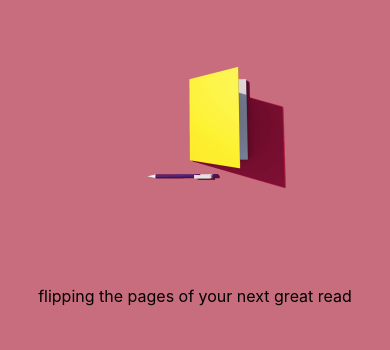
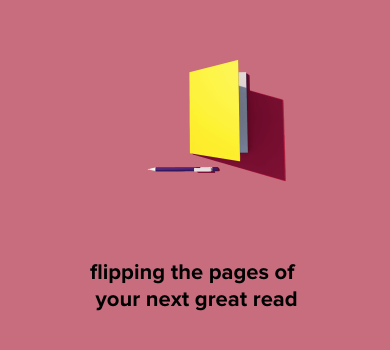
Before and after one commit to anshkaggarwal22/flippr, a React Native app: screen /Home in a window 390 px wide. Shown: the part 286-636 px from the top of the page. Built offline with nearby package versions, Linux system fonts and the light colour scheme; no server answers.

Commit message:
Loading finish

```diff
--- a/Screens/Home.js
+++ b/Screens/Home.js
@@ -48,7 +48,6 @@ const Home = ({ token, navigation }) => {
   };
 
   const handleDislike = () => {
-    Alert.alert('Disliked!', `${book.title} has been skipped.`);
     fetchBook();
   };
 
@@ -90,7 +89,7 @@ const Home = ({ token, navigation }) => {
     setShowMenu(false);
   };
 
-  if (!book) return <Loading />;
+  if (!book) return <Loading/>;
 
   return (
     <ImageBackground
--- a/Screens/Loading.js
+++ b/Screens/Loading.js
@@ -9,7 +9,7 @@ const Loading = () => {
         style={styles.gif}
         resizeMode="contain"
       />
-      <Text style={styles.text}>flipping the pages of your next great read</Text>
+      <Text style={styles.text}>flipping the pages of {"\n"} your next great read</Text>
     </View>
   );
 };
@@ -27,8 +27,8 @@ const styles = StyleSheet.create({
     height: 300, // Adjust height as needed
   },
   text: {
-    marginTop: 20, // Space between the GIF and the text
-    fontSize: 16,
+    fontFamily: 'ProximaNova-Bold',
+    fontSize: 22,
     color: '#000',
   },
 });
```
Also changed, not shown: assets/images/save.png (added), assets/images/trash.png (added).
